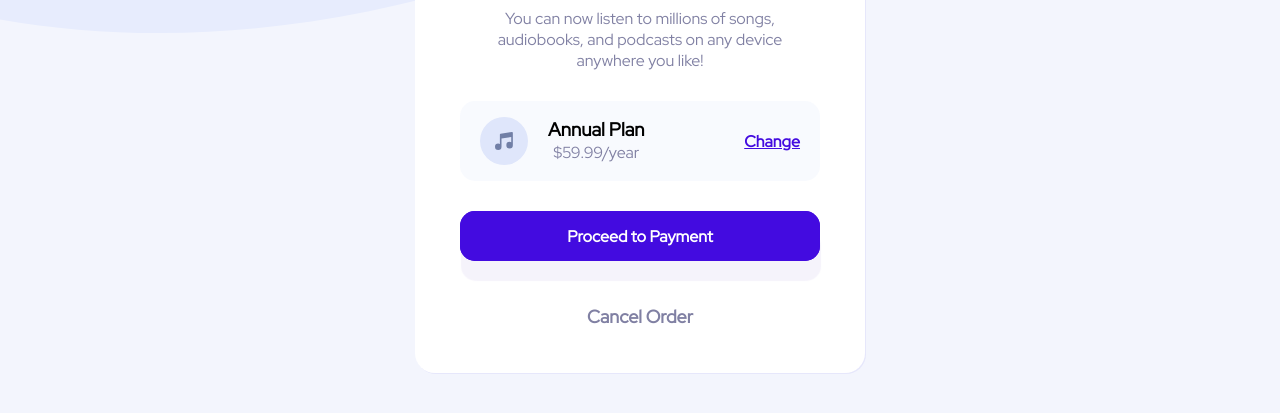
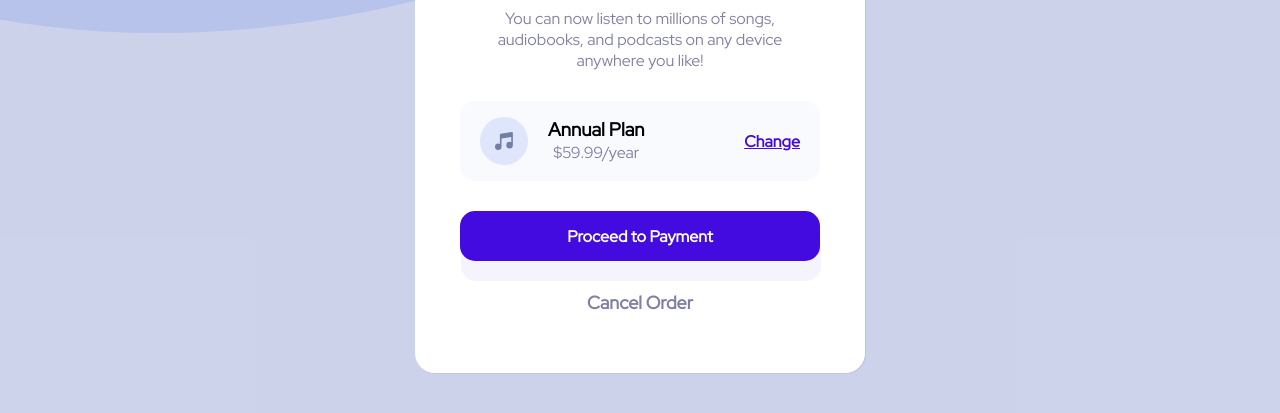
Before and after one commit to ZENith-95/Order-Summmary-Assignment-4-, a plain HTML site: page index.html in a window 1280 px wide. Shown: the part 527-940 px from the top of the page. Drawn offline with Linux system fonts and the light colour scheme.

Commit message:
added anchor for links and restyled

```diff
--- a/index.html
+++ b/index.html
@@ -32,10 +32,10 @@
             <a href="#">Change</a>
           </div>
           <div class="payment">
-            <button id="paym">Proceed to Payment</button>
+            <a href="#">Proceed to Payment</a>
           </div>
           <div class="cancel">
-            <button id="canc">Cancel Order</button>
+            <a href="#">Cancel Order</a>
         </div>
         </div>
       </div>
--- a/style.css
+++ b/style.css
@@ -34,7 +34,7 @@ body::before {
   height: 150vh;
   width: 100vw;
   position: relative;
-  background-color: hsla(225, 67%, 96%, 0.705);
+  background-color: hsla(228, 41%, 72%, 0.5);
   display: flex;
   align-content: center;
   justify-content: center;
@@ -125,21 +125,27 @@ body::before {
   font-family: inherit;
 }
 
-.main .card .card-cont .payment #paym {
+.main .card .card-cont .payment{
   width: 100%;
   height: 50px;
   background-color: hsl(256, 91%, 46%);
   border-radius: 15px;
-  color: white;
-  font-size: 16px;
-  font-weight: 900;
+  display: flex;
+  align-items: center;
+  justify-content: center;
   border: none;
   font-family: redhat;
 }
 
-.main .card .card-cont .payment #paym:hover {
+.main .card .card-cont .payment a{
+  color: white;
+  font-size: 16px;
+  font-weight: 900;
+  text-decoration: none;
+}
+
+.main .card .card-cont .payment:hover {
   background-color: hsl(251, 49%, 62%);
-  cursor: pointer;
 }
 
 .main .card .card-cont .cancel {
@@ -147,9 +153,13 @@ body::before {
   height: 50px;
   background-color: white;
   border-radius: 15px;
+  text-decoration: none;
 }
 
-.main .card .card-cont .cancel #canc {
+.main .card .card-cont .cancel {
+  display: flex;
+  align-content: center;
+  justify-content: center;
   font-size: 18px;
   font-weight: 700;
   border: none;
@@ -157,12 +167,15 @@ body::before {
   height: 50px;
   background-color: white;
   border-radius: 15px;
-  color: hsl(240, 16%, 57%);
-  font-weight: 900;
-  font-family: inherit;
 }
 
-.main .card .card-cont .cancel #canc:hover {
+.main .card .card-cont .cancel a{
+  text-decoration: none;
+   color: hsl(240, 16%, 57%);
+  font-weight: 900;
+
+}
+
+.main .card .card-cont .cancel a:hover {
   color: black;
-  cursor: pointer;
 }
```
